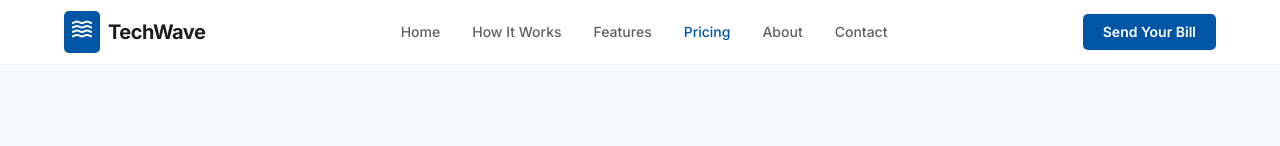
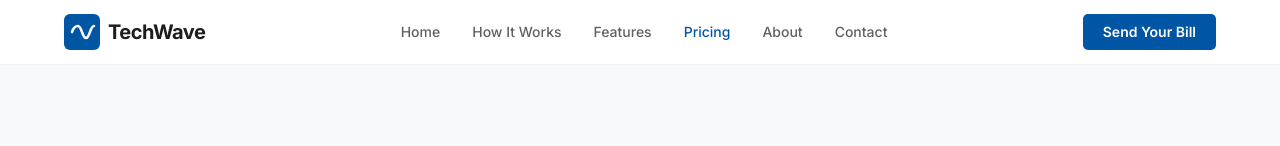
Before and after one commit to gsteinig/techwave-voip-opencode-v1, a Next.js app: page /pricing in a window 1280 px wide. Shown: the top 146 px of the page. Built offline with nearby package versions, Linux system fonts and the light colour scheme.

Commit message:
Add custom logo component, fix syntax error

```diff
--- a/src/app/page.tsx
+++ b/src/app/page.tsx
@@ -359,13 +359,6 @@ export default function Home() {
                     US-Based Support Team
                   </li>
                 </ul>
-                    Global Infrastructure
-                  </li>
-                  <li className="flex items-center gap-3 text-text-primary font-medium">
-                    <span className="material-symbols-outlined text-primary">verified</span>
-                    US-Based Support Team
-                  </li>
-                </ul>
                 <Link href="/about" className="inline-flex items-center gap-2 font-bold text-link hover:underline">
                   Learn more about us
                   <span className="material-symbols-outlined">arrow_right_alt</span>
--- a/src/components/Footer.tsx
+++ b/src/components/Footer.tsx
@@ -1,16 +1,12 @@
 import Link from "next/link";
+import Logo from "./Logo";
 
 export default function Footer() {
   return (
     <footer className="border-t border-black/5 bg-white py-12">
       <div className="max-w-[1200px] mx-auto px-6">
         <div className="flex flex-col md:flex-row justify-between items-center gap-8">
-          <Link href="/" className="flex items-center gap-2">
-            <div className="bg-primary p-1.5 rounded-[5px]">
-              <span className="material-symbols-outlined text-white text-[16px]">waves</span>
-            </div>
-            <span className="text-lg font-bold tracking-tight text-text-primary">TechWave VoIP</span>
-          </Link>
+          <Logo />
           <div className="flex flex-wrap justify-center gap-x-8 gap-y-4">
             <Link className="text-sm text-text-primary/60 hover:text-primary transition-colors" href="/privacy">
               Privacy Policy
--- a/src/components/Header.tsx
+++ b/src/components/Header.tsx
@@ -3,6 +3,7 @@
 import { useState } from "react";
 import Link from "next/link";
 import { usePathname } from "next/navigation";
+import Logo from "./Logo";
 
 const navLinks = [
   { href: "/", label: "Home" },
@@ -20,12 +21,7 @@ export default function Header() {
   return (
     <header className="fixed top-0 w-full z-50 border-b border-black/5 bg-white/80 apple-blur">
       <div className="max-w-[1200px] mx-auto px-6 h-16 flex items-center justify-between">
-        <Link href="/" className="flex items-center gap-2">
-          <div className="bg-primary p-1.5 rounded-[5px]">
-            <span className="material-symbols-outlined text-white text-[20px]">waves</span>
-          </div>
-          <span className="text-xl font-bold tracking-tight text-text-primary">TechWave</span>
-        </Link>
+        <Logo />
 
         <nav className="hidden md:flex items-center gap-8">
           {navLinks.map((link) => (
--- /dev/null
+++ b/src/components/Logo.tsx
@@ -0,0 +1,25 @@
+import Link from "next/link";
+
+export default function Logo({ className = "" }: { className?: string }) {
+  return (
+    <Link href="/" className={`flex items-center gap-2 ${className}`}>
+      <svg
+        width="36"
+        height="36"
+        viewBox="0 0 36 36"
+        fill="none"
+        xmlns="http://www.w3.org/2000/svg"
+      >
+        <rect width="36" height="36" rx="6" fill="#0055A4" />
+        <path
+          d="M8 18C8 18 10 12 14 12C18 12 18 24 22 24C26 24 26 12 30 12"
+          stroke="white"
+          strokeWidth="2.5"
+          strokeLinecap="round"
+          strokeLinejoin="round"
+        />
+      </svg>
+      <span className="text-xl font-bold tracking-tight text-text-primary">TechWave</span>
+    </Link>
+  );
+}
```
